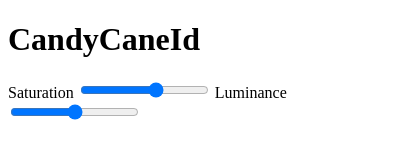
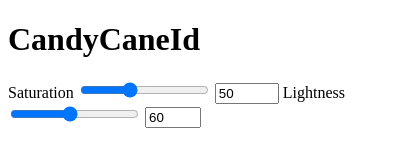
Before and after one commit to rmiyashiro/CandyCaneId, a browser extension: page src/popup.html in a window 400 px wide. Drawn offline with Linux system fonts and the light colour scheme.

Commit message:
text input

```diff
--- a/src/popup.html
+++ b/src/popup.html
@@ -6,9 +6,12 @@
 </head>
 <body>
     <h1>CandyCaneId</h1>
+    <div>
     <label for="saturation">Saturation</label>
-    <input type="range" id="saturation" min="0" max="100" value="60">
-    <label for="saturation">Luminance</label>
-    <input type="range" id="luminance" min="0" max="100" value="50">
+    <input type="range" id="saturation" min="20" max="100" value="60">
+    <input type="number" id="saturationNum" min="20" max="100"/>
+    <label for="lightness">Lightness</label>
+    <input type="range" id="lightness" min="30" max="95" value="50">
+    <input type="number" id="lightnessNum" min="30" max="95"/>
 </body>
 </html>
--- a/src/popup.js
+++ b/src/popup.js
@@ -1,15 +1,57 @@
-document.addEventListener('DOMContentLoaded', function () {
-    const saturation = document.getElementById('saturation');
+function getSaturationRange() {
+    return document.getElementById('saturation');
+}
+
+function getLightnessRange() {
+    return document.getElementById('lightness');
+}
+
+function getSaturationNum() {
+    return document.getElementById('saturationNum');
+}
+
+function getLightnessNum() {
+    return document.getElementById('lightnessNum');
+}
+
+function sendMessage(action, value) {
+    chrome.tabs.query({ active: true, currentWindow: true }, function (tabs) {
+        chrome.tabs.sendMessage(tabs[0].id, { action, value });
+    });
+}
+
+function updateSettings(settings) {
+    chrome.storage.local.set({candycaneidSettings: settings});
+}
+
+document.addEventListener('DOMContentLoaded', async function () {
+    const saturation = getSaturationRange();
+    const lightness = getLightnessRange();
+    const saturationNum = getSaturationNum();
+    const lightnessNum = getLightnessNum();
+
+    const storage = await chrome.storage.local.get({candycaneidSettings: {saturation: 50, lightness: 60}});
+    const settings = storage.candycaneidSettings;
+    saturation.value = saturationNum.value = settings.saturation;
+    lightness.value = lightnessNum.value = settings.lightness;
+
     saturation.addEventListener('change', function () {
-        chrome.tabs.query({ active: true, currentWindow: true }, function (tabs) {
-            chrome.tabs.sendMessage(tabs[0].id, { action: 'candycaneidSaturation', value: saturation.value });
-        });
+        saturationNum.value = saturation.value;
+        sendMessage('candycaneidSaturation', saturation.value);
     });
 
-    const luminance = document.getElementById('luminance');
-    luminance.addEventListener('change', function () {
-        chrome.tabs.query({ active: true, currentWindow: true }, function (tabs) {
-            chrome.tabs.sendMessage(tabs[0].id, { action: 'candycaneidLuminance', value: luminance.value });
-        });
+    lightness.addEventListener('change', function () {
+        lightnessNum.value = lightness.value;
+        sendMessage('candycaneidLightness', lightness.value);
+    });
+
+    saturationNum.addEventListener('change', function () {
+        saturation.value = saturationNum.value;
+        sendMessage('candycaneidSaturation', saturation.value);
+    });
+
+    lightnessNum.addEventListener('change', function () {
+        lightness.value = lightnessNum.value;
+        sendMessage('candycaneidLightness', lightness.value);
     });
 });
```
Also changed, not shown: src/content.js (+6 -4 lines), src/manifest.json.
